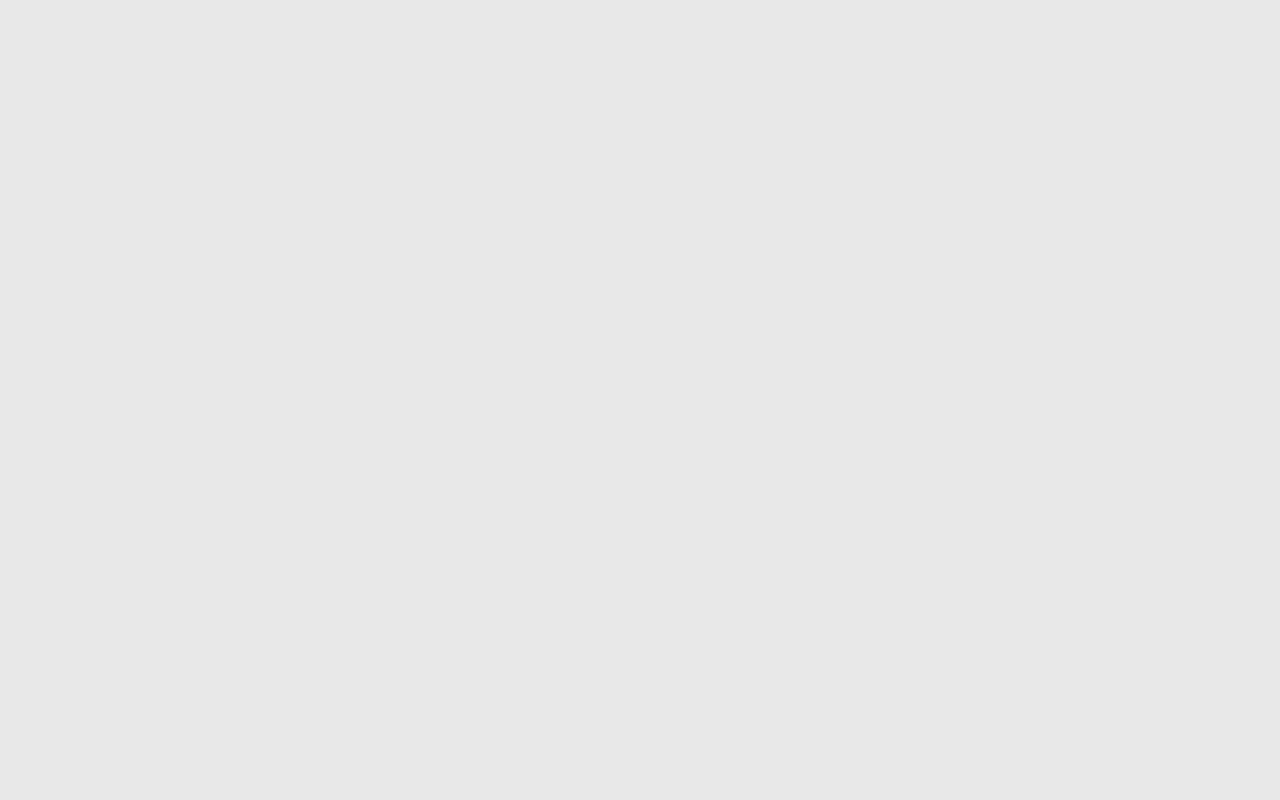
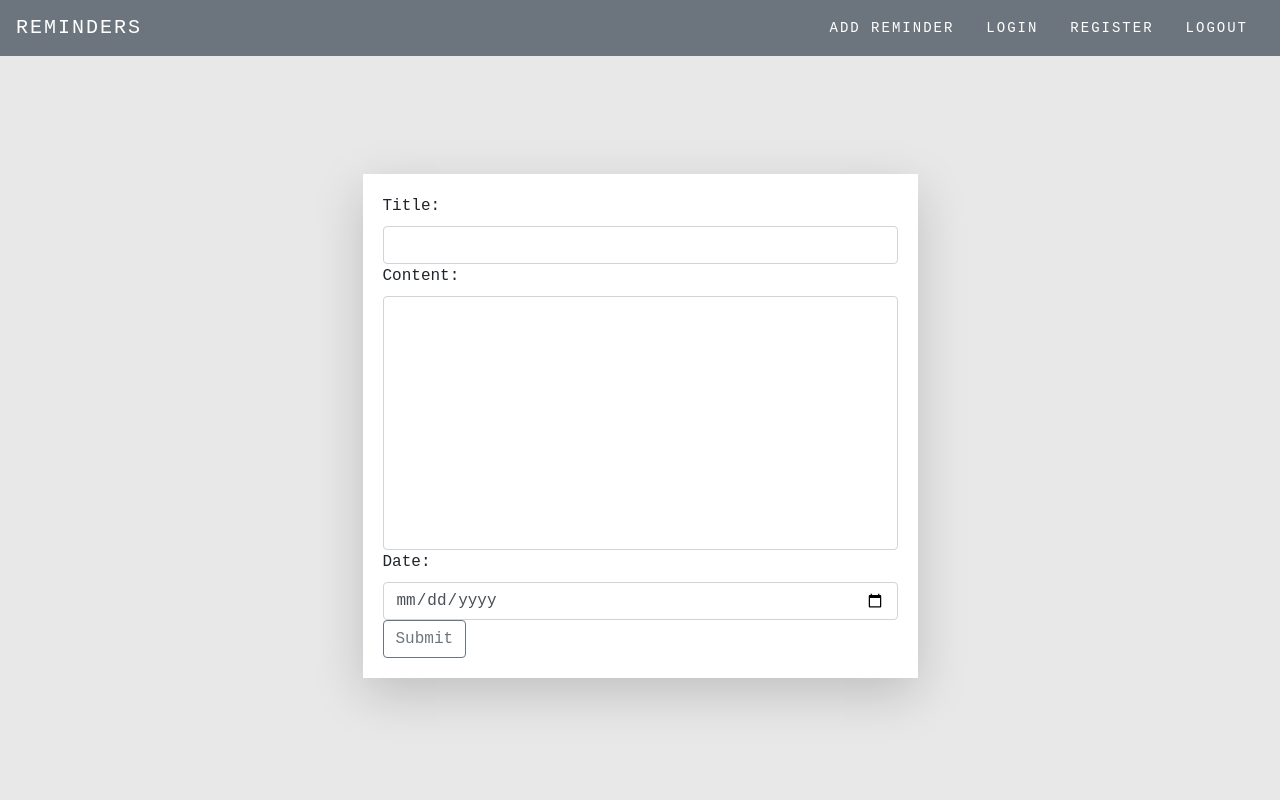
Before and after one commit to ErlJocson/ReminderDjangoProject, a Django app: page /add-reminder/ in a window 1280 px wide. Before the commit the page is empty. Run offline with Django 4.2, Linux system fonts and the light colour scheme.

Commit message:
added styles to form

```diff
--- a/ReminderDjangoProject/reminders/forms.py
+++ b/ReminderDjangoProject/reminders/forms.py
@@ -1,5 +1,8 @@
 from django import forms
 from .models import Reminders
+
+class DateInput(forms.DateInput):
+    input_type = 'date'
 
 class ReminderForm(forms.ModelForm):
     class Meta:
@@ -13,5 +16,5 @@ class ReminderForm(forms.ModelForm):
         widgets = {
             "title":forms.TextInput(attrs={"class":"form-control"}),
             "content":forms.Textarea(attrs={"class":"form-control"}),
-            "date":forms.DateInput(attrs={"class":"form-control"}),
+            "date":DateInput(attrs={"class":"form-control"}),
         }
--- a/ReminderDjangoProject/reminders/templates/add_reminder.html
+++ b/ReminderDjangoProject/reminders/templates/add_reminder.html
@@ -1 +1,8 @@
-{% extends 'base.html' %} {% block content %} {% endblock %}
+{% extends 'base.html' %} {% block content %}
+<div class="form-container">
+  <form method="post" class="shadow-lg">
+    {% csrf_token %} {{ form }}
+    <input type="submit" class="btn btn-outline-secondary" />
+  </form>
+</div>
+{% endblock %}
--- a/ReminderDjangoProject/reminders/views.py
+++ b/ReminderDjangoProject/reminders/views.py
@@ -1,7 +1,11 @@
 from django.shortcuts import render
+from .forms import ReminderForm
 
 def index_view(request):
     return render(request, 'index.html', {})
 
 def add_reminder_view(request):
-    return render(request, 'add_reminder.html', {})
+    form = ReminderForm(request.POST or None)
+    return render(request, 'add_reminder.html', {
+        "form":form
+    })
--- /dev/null
+++ b/ReminderDjangoProject/static/form.css
@@ -0,0 +1,12 @@
+.form-container {
+  min-height: calc(100vh - 60px);
+  display: flex;
+  align-items: center;
+}
+
+form {
+  width: 50%;
+  margin: auto;
+  padding: 20px;
+  background-color: white;
+}
--- a/ReminderDjangoProject/static/index.css
+++ b/ReminderDjangoProject/static/index.css
@@ -32,3 +32,7 @@ select {
     scroll-behavior: auto !important;
   }
 }
+
+textarea {
+  resize: none;
+}
--- /dev/null
+++ b/ReminderDjangoProject/static/navigation.css
@@ -0,0 +1,17 @@
+nav {
+  text-transform: uppercase;
+  letter-spacing: 2px;
+}
+
+.navbar div {
+  display: flex;
+}
+
+.navbar div a {
+  color: white;
+  font-size: 14px;
+}
+
+.navbar div a:hover {
+  color: black;
+}
--- a/ReminderDjangoProject/templates/base.html
+++ b/ReminderDjangoProject/templates/base.html
@@ -4,11 +4,20 @@
     <meta charset="UTF-8" />
     <meta http-equiv="X-UA-Compatible" content="IE=edge" />
     <meta name="viewport" content="width=device-width, initial-scale=1.0" />
+    <link
+      rel="stylesheet"
+      href="https://cdn.jsdelivr.net/npm/bootstrap@4.3.1/dist/css/bootstrap.min.css"
+      integrity="sha384-ggOyR0iXCbMQv3Xipma34MD+dH/1fQ784/j6cY/iJTQUOhcWr7x9JvoRxT2MZw1T"
+      crossorigin="anonymous"
+    />
     {% load static %}
     <link rel="stylesheet" href="{% static 'index.css' %}" />
+    <link rel="stylesheet" href="{% static 'form.css' %}" />
+    <link rel="stylesheet" href="{% static 'navigation.css' %}" />
     <title>Document</title>
   </head>
   <body>
-    {% block content %} {% endblock %}
+    {% include 'navigation.html' %}
+    <div class="container">{% block content %} {% endblock %}</div>
   </body>
 </html>
--- a/ReminderDjangoProject/templates/navigation.html
+++ b/ReminderDjangoProject/templates/navigation.html
@@ -1,4 +1,9 @@
-<nav>
-  <div></div>
-  <div></div>
+<nav class="navbar bg-secondary">
+  <a href="#" class="navbar-brand text-white">Reminders</a>
+  <div>
+    <a href="#" class="nav-link">Add reminder</a>
+    <a href="#" class="nav-link">login</a>
+    <a href="#" class="nav-link">register</a>
+    <a href="#" class="nav-link">logout</a>
+  </div>
 </nav>
```
Also changed, not shown: ReminderDjangoProject/reminders/models.py (line endings or trailing spaces).
